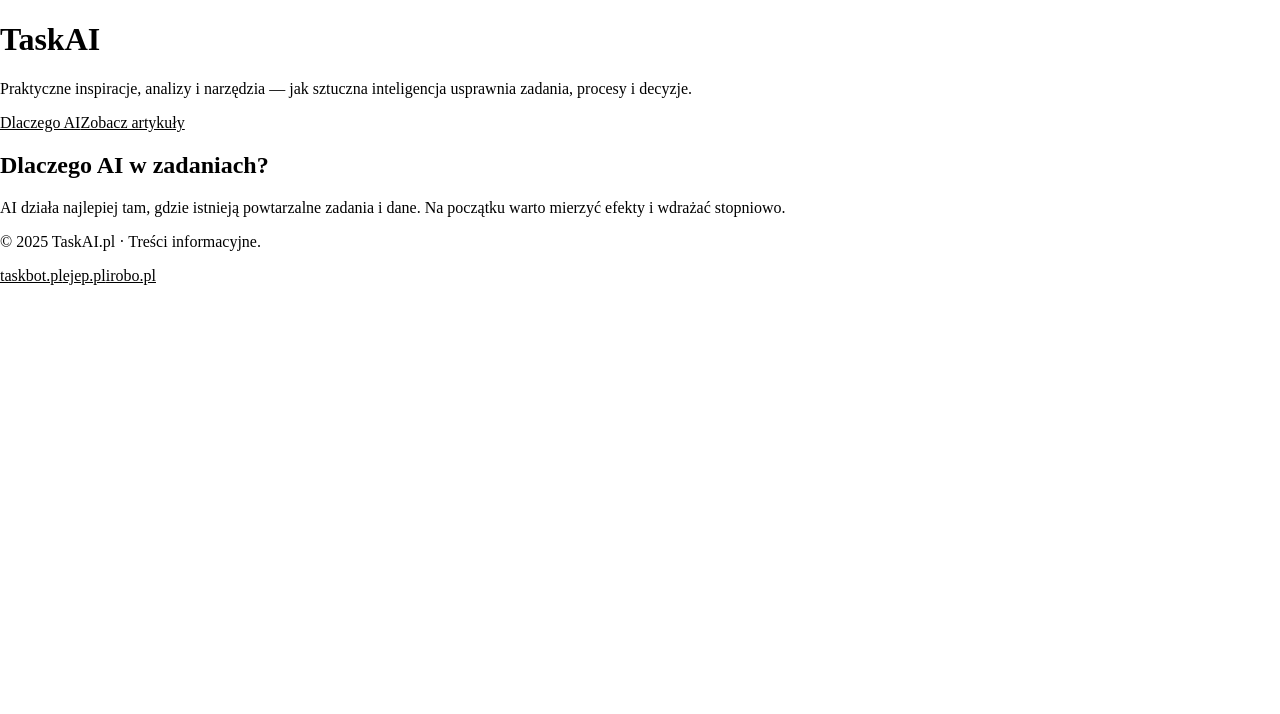
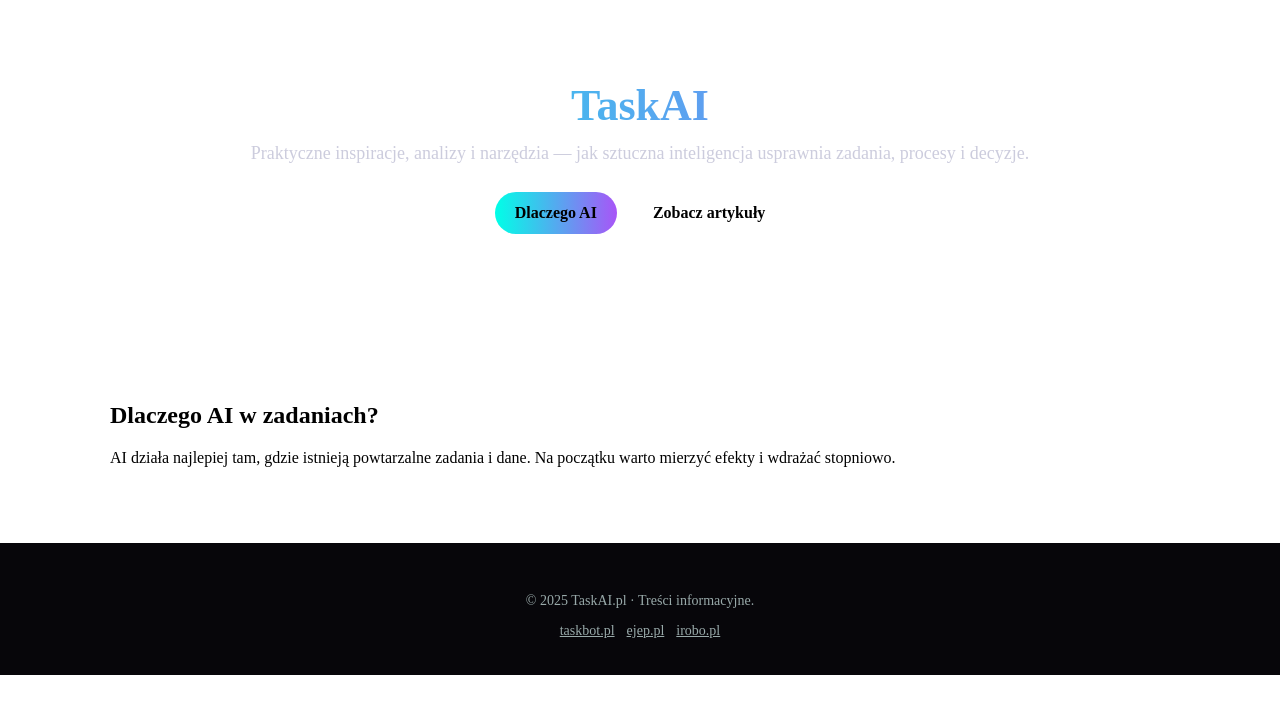
Before and after one commit to kmarcosMK/taskai, a Next.js app: page / in a window 1280 px wide. Shown: the top 714 px of the page. Built offline with nearby package versions, Linux system fonts and the light colour scheme.

Commit message:
Add files via upload

```diff
--- a/styles/globals.css
+++ b/styles/globals.css
@@ -1,3 +1 @@
-html,body,#__next { height:100%; margin:0; padding:0; }
-*{ box-sizing:border-box; }
-a{ color:inherit; }
+html,body,#__next{height:100%;margin:0;padding:0}*{box-sizing:border-box}a{color:inherit}.container{max-width:1100px;margin:0 auto;padding:0 20px}.hero{padding:80px 0;text-align:center}.logo{font-size:44px;margin:0;background:linear-gradient(90deg,#00ffe7,#a855f7);-webkit-background-clip:text;-webkit-text-fill-color:transparent}.subtitle{color:#ccd;max-width:820px;margin:12px auto 20px;font-size:18px}.btn{display:inline-block;margin:8px;padding:12px 20px;border-radius:999px;text-decoration:none;font-weight:600}.btn.primary{background:linear-gradient(90deg,#00ffe7,#a855f7);color:#000}.section{padding:60px 0;text-align:left}.section.alt{background:rgba(255,255,255,0.02)}.grid{display:grid;grid-template-columns:repeat(auto-fit,minmax(240px,1fr));gap:20px;margin-top:24px}.card{background:rgba(255,255,255,0.04);padding:18px;border-radius:12px}.partner-links{display:flex;gap:12px;flex-wrap:wrap;justify-content:center;margin-top:12px}.footer{padding:36px 0;background:#07060a;color:#9aa;font-size:14px;text-align:center}.headernav{display:flex;gap:18px;justify-content:center;margin-top:18px}
```
